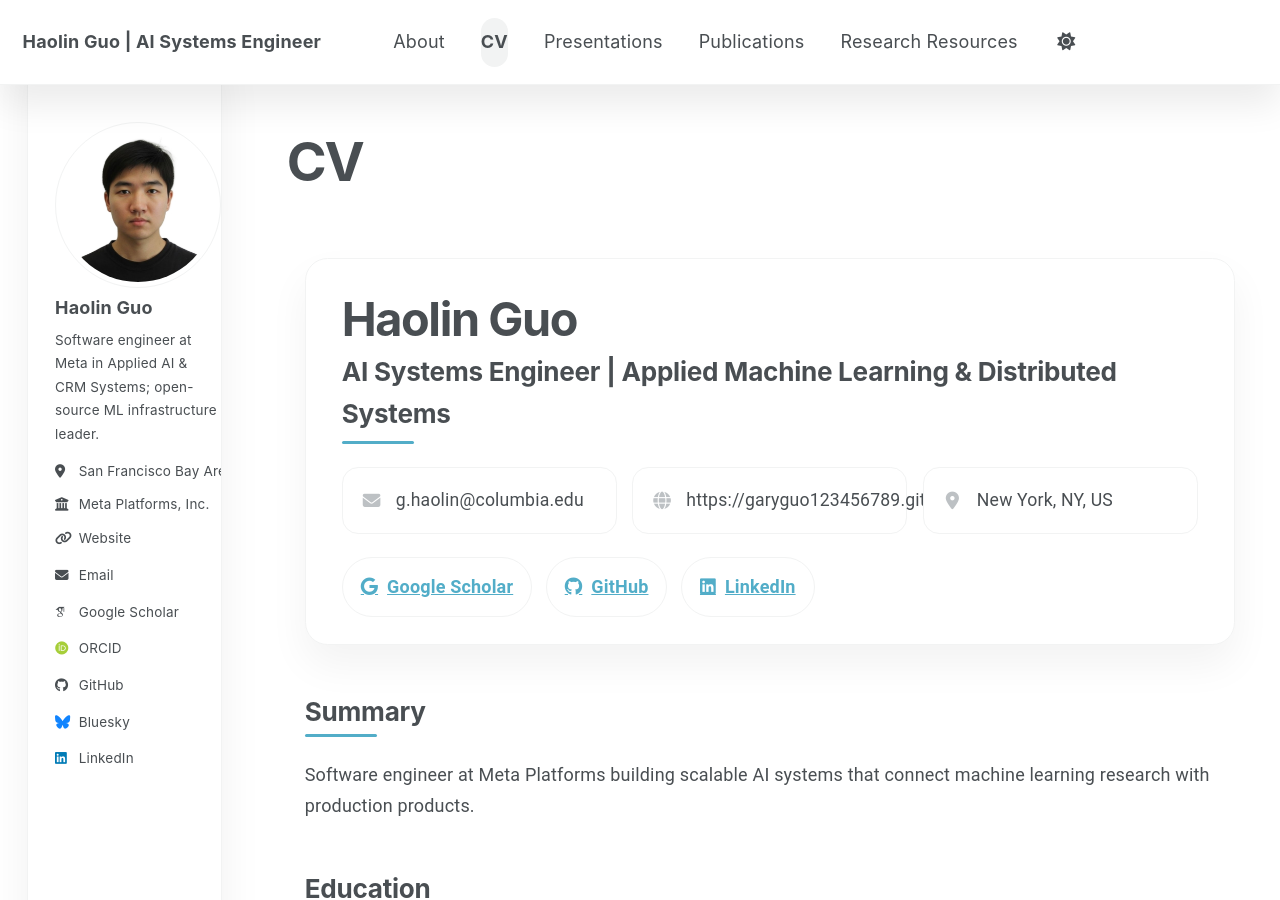
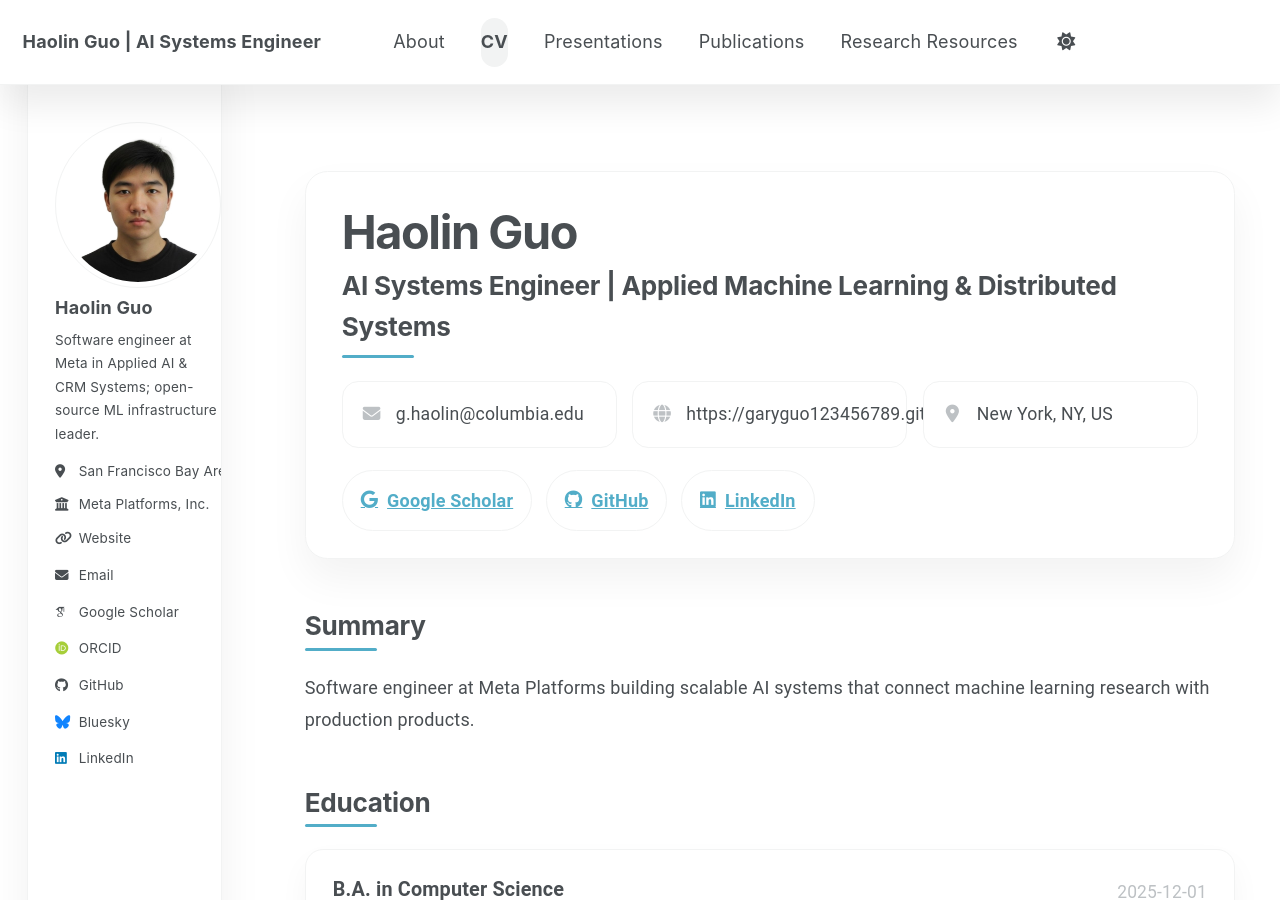
Before and after one commit to garyguo123456789/garyguo123456789.github.io, a Jekyll site: the page built from _pages/cv.md, in a window 1280 px wide and 900 px high. Built offline with Jekyll 4.4.1, drawn with Linux system fonts in a browser that asks for light colours; some web fonts are replaced; a script bundle is joined from its source files by our own code; library files that are not in the unit come from our copies.

Commit message:
hide title

```diff
--- a/_layouts/archive.html
+++ b/_layouts/archive.html
@@ -16,7 +16,7 @@
   {% include sidebar.html %}
 
   <div class="archive">
-    {% unless page.header.overlay_color or page.header.overlay_image %}
+    {% unless page.header.overlay_color or page.header.overlay_image or page.hide_title %}
       <h1 class="page__title">{{ page.title }}</h1>
     {% endunless %}
     {{ content }}
```
Also changed, not shown: _pages/about.md (+1 -0 lines), _pages/cv.md (+1 -0 lines).
